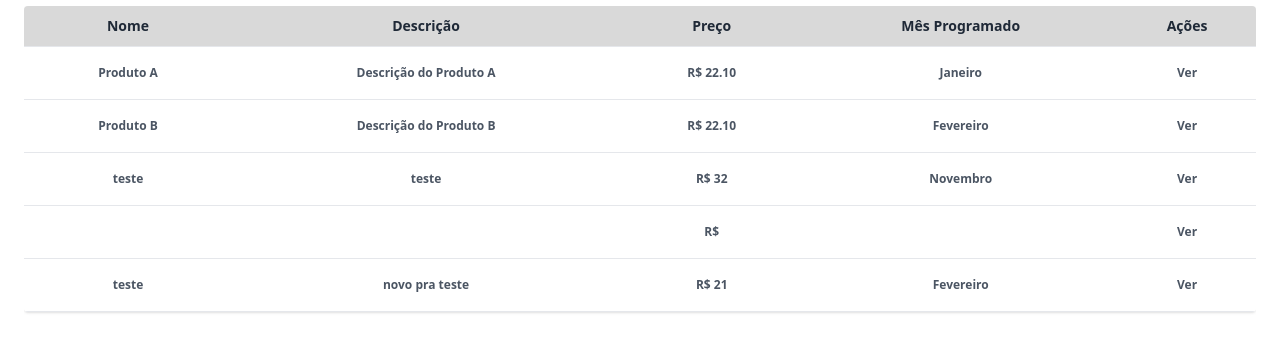
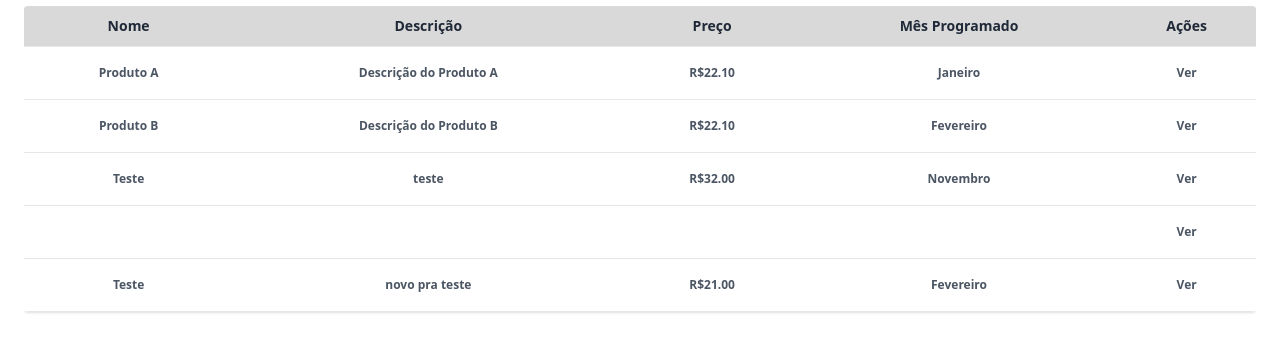
Before and after one commit to MarceloVichar/angular-wish-list, an Angular app in the folder wish-list/: page / in a window 1280 px wide. Shown: the part 142-485 px from the top of the page. Built offline with nearby package versions, Linux system fonts and the light colour scheme; data requests are answered from the project's data file.

Commit message:
adicionado pipes

```diff
--- a/wish-list/src/app/components/wish-table/wish-table.component.html
+++ b/wish-list/src/app/components/wish-table/wish-table.component.html
@@ -4,11 +4,12 @@
       Nenhum item encontrado
     </span>
   </div>
+<!--  Aqui uso a diretiva ngif-->
   <div *ngIf="items.length > 0" class="overflow-x-auto sm:-mx-6 lg:-mx-8">
     <div class=" inline-block min-w-full sm:px-6 lg:px-8">
       <div class="overflow-hidden rounded shadow">
         <table class="min-w-full text-center lg:shadow">
-          <thead *ngIf="items.length !== 0" class="border-b hidden lg:table-header-group">
+          <thead class="border-b hidden lg:table-header-group">
             <tr class="bg-secondary">
               <th class="text-sm p-2.5 whitespace-nowrap capitalize">
                 Nome
@@ -28,13 +29,14 @@
             </tr>
           </thead>
           <tbody class="grid grid-cols-1 md:grid-cols-2 md:gap-5 lg:table-row-group">
+          <!--  Aqui uso a diretiva ngfor-->
             <tr *ngFor="let item of items; let i = index" class="bg-base-200 lg:bg-white border border-b-0 shadow-md lg:shadow-none block lg:border-b lg:border-0 lg:table-row mb-5 lg:mb-0">
               <td
                 class="text-xs font-semibold text-gray-600 p-4 whitespace-normal lg:whitespace-nowrap flex justify-between items-center gap-1 text-right lg:text-center lg:table-cell border-b lg:border-b-0 box-content h-5"
               >
                 <span class="inline-block lg:hidden font-bold">Nome</span>
                 <div class="break-all lg:break-normal">
-                  {{ item.name }}
+                  {{ item.name | titlecase }}
                 </div>
               </td>
               <td
@@ -50,7 +52,7 @@
               >
                 <span class="inline-block lg:hidden font-bold">Preco</span>
                 <div class="break-all lg:break-normal">
-                  R$ {{ item.price }}
+                  {{ item.price | currency: "BRL" }}
                 </div>
               </td>
               <td
--- a/wish-list/src/app/services/wish.service.ts
+++ b/wish-list/src/app/services/wish.service.ts
@@ -12,6 +12,7 @@ export class WishService {
 
   constructor(private http: HttpClient) { }
 
+  // Aqui uso uma requisição assincrona com Promise e Observable
   async getWishes(params?: any): Promise<Observable<Wish[]>> {
     return this.http.get<any[]>(this.apiUrl, {params});
   }
--- a/wish-list/src/main.ts
+++ b/wish-list/src/main.ts
@@ -1,7 +1,10 @@
 import { platformBrowserDynamic } from '@angular/platform-browser-dynamic';
 
 import { AppModule } from './app/app.module';
+import {LOCALE_ID} from "@angular/core";
 
 
-platformBrowserDynamic().bootstrapModule(AppModule)
+platformBrowserDynamic().bootstrapModule(AppModule, {
+  providers: [{ provide: LOCALE_ID, useValue: 'pt-BR' }]
+})
   .catch(err => console.error(err));
```
